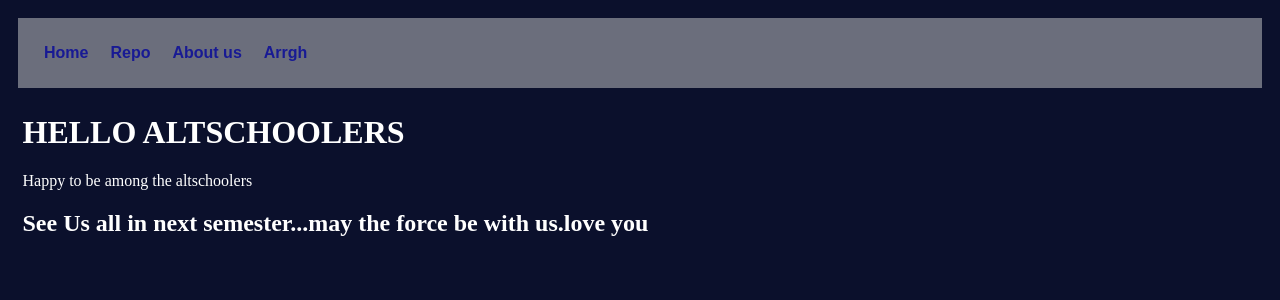
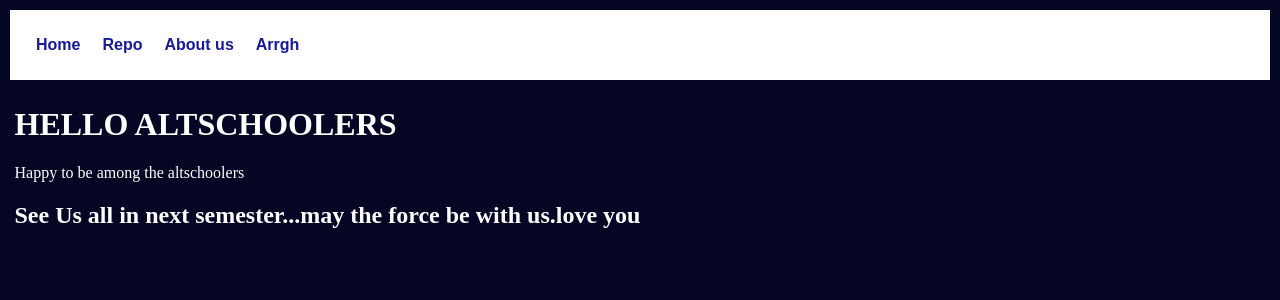
Before and after one commit to Oladosu500/exam-alt, a React (Create React App) app: page / in a window 1280 px wide. Shown: the top 300 px of the page. Built offline with nearby package versions, Linux system fonts and the light colour scheme.

Commit message:
third commit

```diff
--- a/src/App.css
+++ b/src/App.css
@@ -1,7 +1,10 @@
 body {
-  background-color: rgb(11, 16, 44);
+  margin: 0;
+  padding: 10px;
 
-  padding: 10px;
+  background-color: rgb(5, 5, 36);
+
+
   height: 100%vh;
 }
 
@@ -15,13 +18,15 @@ body {
 }
 
 .nav-bar {
-  background-color: rgb(204, 204, 204, 0.5);
+  background-color: rgb(255, 255, 255);
   font-family: Cambria, Cochin, Georgia, Times, "Times New Roman", serif;
   padding: 15px;
 }
 
 .nav-bar a:hover {
-  color: brown;
+  background-color: rgb(24, 26, 148);
+  color: rgb(255, 255, 255);
+  cursor: pointer;
 }
 
 .nav-bar a.active {
```
